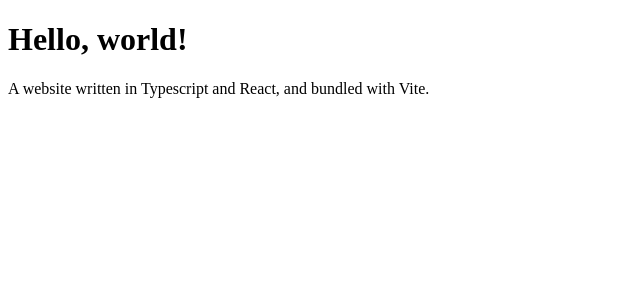
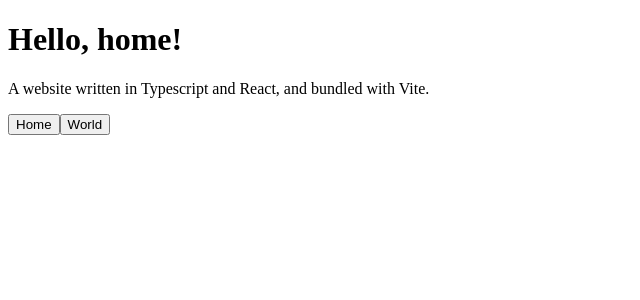
Before and after one commit to smackcrane/notebook, a React (Vite) app: page / in a window 1280 px wide. Shown: the top 300 px of the page, without its empty margins (0-640 px from the left). Built offline with nearby package versions, Linux system fonts and the light colour scheme.

Commit message:
navigation context

```diff
--- a/src/index.tsx
+++ b/src/index.tsx
@@ -1,18 +1,55 @@
+import { createContext, useContext, useState } from "react"
 import ReactDOM from "react-dom/client"
 
+export { NavigationContext as PageContext }
+
+renderWebsite(<Website />)
+
 function renderWebsite(website: React.ReactNode) {
+    console.log("Rendering website")
     ReactDOM.createRoot(document.getElementById("root")!).render(website)
 }
 
-function App() {
+type NavigationProps = {
+    page: string
+    setPage: (page: string) => void
+}
+
+const NavigationContext = createContext<NavigationProps>({
+    page: "foo",
+    setPage: () => {},
+})
+
+function Website() {
+    const [page, setPage] = useState("home")
     return (
         <>
-            <h1>Hello, world!</h1>
-            {
-                "A website written in Typescript and React, and bundled with Vite."
-            }
+            <NavigationContext.Provider
+                value={{
+                    page: page,
+                    setPage: (page) => {
+                        console.log(page)
+                        setPage(page)
+                    },
+                }}
+            >
+                <DynamicPage />
+            </NavigationContext.Provider>
         </>
     )
 }
 
-renderWebsite(<App />)
+function DynamicPage() {
+    const nav = useContext(NavigationContext)
+    return (
+        <>
+            <h1>Hello, {nav.page}!</h1>
+            <p>
+                A website written in Typescript and React, and bundled with
+                Vite.
+            </p>
+            <button onClick={() => nav.setPage("home")}>Home</button>
+            <button onClick={() => nav.setPage("world")}>World</button>
+        </>
+    )
+}
```
